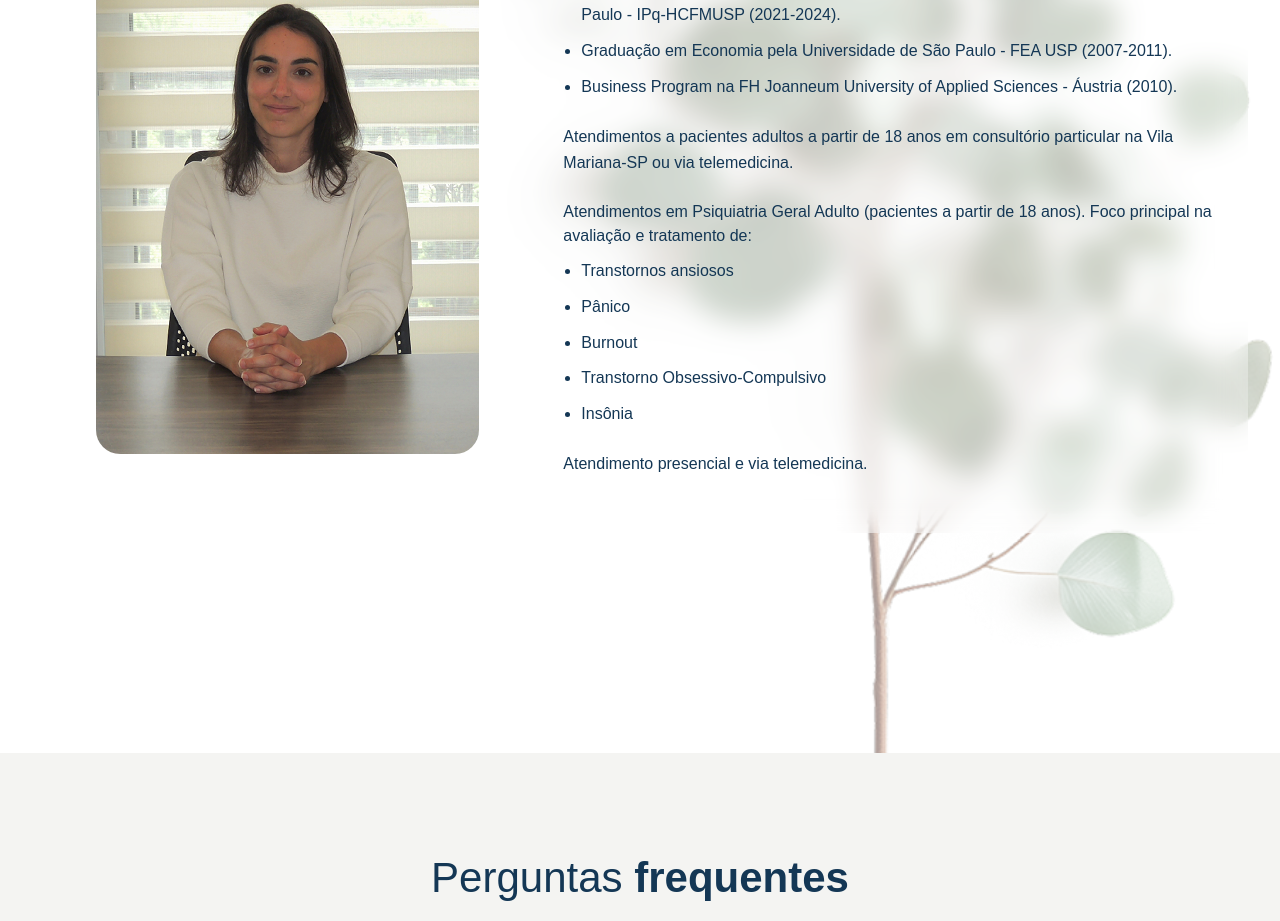
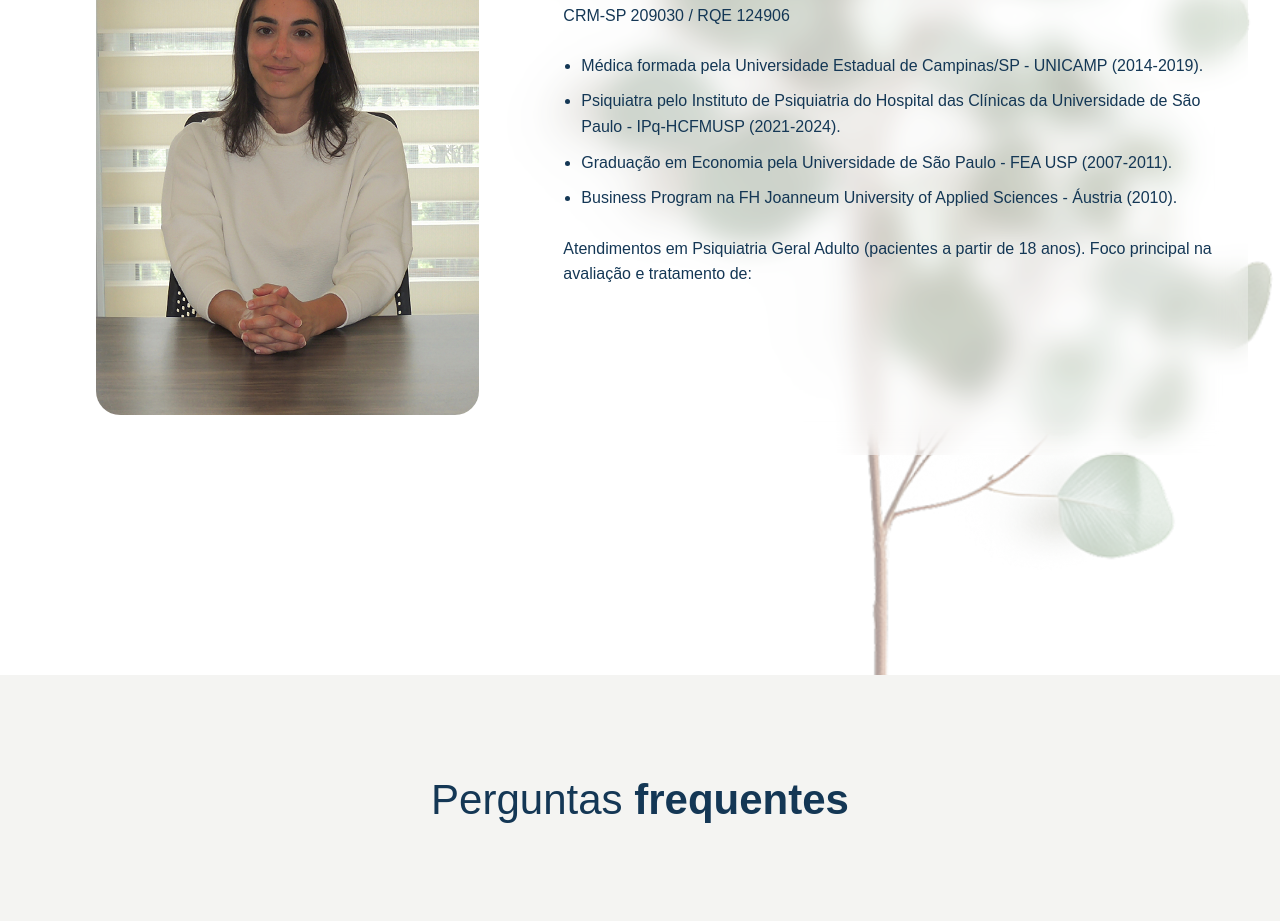
Before and after one commit to Soultech-Solutions/clinicamedica, a React (Vite) app: page / in a window 1280 px wide. Shown: the part 3180-4101 px from the top of the page. Built offline with nearby package versions, Linux system fonts and the light colour scheme.

Commit message:
remove duplicated lines

```diff
--- a/src/components/Profissionais.jsx
+++ b/src/components/Profissionais.jsx
@@ -148,24 +148,10 @@ function Profissionais() {
               <li>Business Program na FH Joanneum University of Applied Sciences - Áustria (2010).</li>
             </ul>
 
-            <p className="profissional-texto-final">
-  Atendimentos a pacientes adultos a partir de 18 anos em consultório particular na Vila Mariana-SP ou via telemedicina.
+      <p className="profissional-texto-final">
+      Atendimentos em Psiquiatria Geral Adulto (pacientes a partir de 18 anos). Foco principal na avaliação e tratamento de:
 </p>
 
-      <p className="profissional-subtitulo">
-      Atendimentos em Psiquiatria Geral Adulto (pacientes a partir de 18 anos). Foco principal na avaliação e tratamento de:
-</p>
-              <ul className="profissional-detalhes">
-              <li>Transtornos ansiosos</li>
-              <li>Pânico</li>
-              <li>Burnout</li>
-              <li>Transtorno Obsessivo-Compulsivo</li>
-              <li>Insônia</li>
-            </ul>
-
-            <p className="profissional-texto-final">
-            Atendimento presencial e via telemedicina.
-            </p>
               </div>
             </div>
             <div className="col-12 col-lg-5">
```
